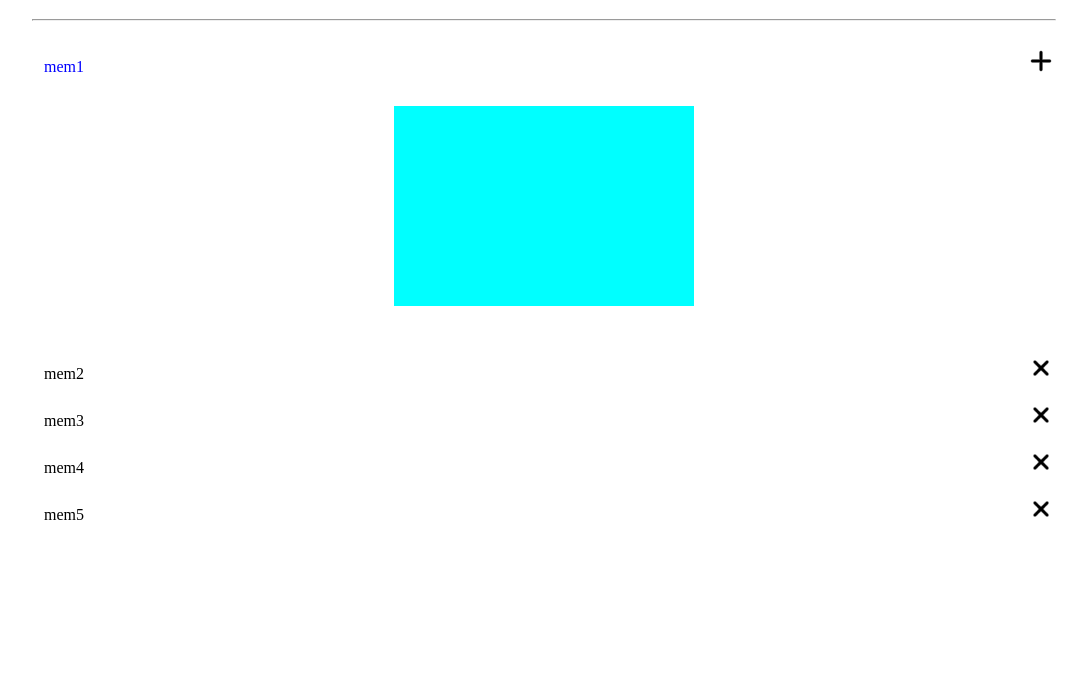
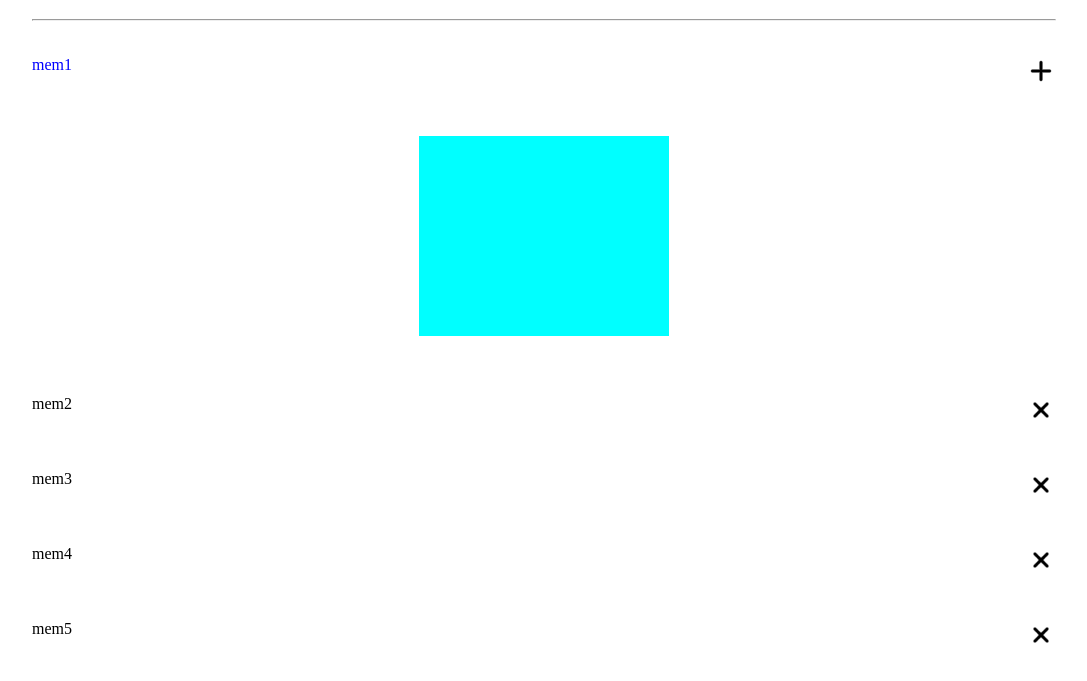
Before and after one commit to Milena83/testRepo, a plain HTML site: page cssBayan/index.html in a window 1280 px wide. Shown: the part 61-742 px from the top of the page, without its empty margins (96-1183 px from the left). Drawn offline with Linux system fonts and the light colour scheme.

Commit message:
fix: change float to flex

```diff
--- a/cssBayan/index.html
+++ b/cssBayan/index.html
@@ -9,36 +9,51 @@
 
 </head>
 <body>
-    <form class="wrap">
+    <form>
         <h1> CSS Bayan</h1>
         <hr>
         <input checked type="radio" id="mem1" name="contact" value="email">
-        <label for="mem1">mem1
-            <img class="icon" width="30" height="30" src="images/icons8-крестик-78.png" alt="icon">
+        <label for="mem1">
+            <div class="wrap">
+                <div>mem1</div>
+                <img class="icon" width="30" height="30" src="images/icons8-крестик-78.png" alt="icon">
+            </div>
             <br>
             <div class="img"><img src="" alt=""></div>
         </label>
         <input type="radio" id="mem2" name="contact" value="email">
-        <label for="mem2">mem2
-            <img class="icon" width="30" height="30" src="images/icons8-крестик-78.png" alt="icon">
+        <label for="mem2">
+            <div class="wrap">
+                <div>mem2</div>
+                <img class="icon" width="30" height="30" src="images/icons8-крестик-78.png" alt="icon">
+             </div>
             <br>
             <div class="img"><img src="" alt=""></div>
         </label>
         <input type="radio" id="mem3" name="contact" value="email">
-        <label for="mem3">mem3
-            <img class="icon" width="30" height="30" src="images/icons8-крестик-78.png" alt="icon">
+        <label for="mem3">
+            <div class="wrap">
+                <div>mem3</div>
+                <img class="icon" width="30" height="30" src="images/icons8-крестик-78.png" alt="icon">
+            </div>
             <br>
             <div class="img"><img src="" alt=""></div>
         </label>
         <input type="radio" id="mem4" name="contact" value="email">
-        <label for="mem4">mem4
-            <img class="icon" width="30" height="30" src="images/icons8-крестик-78.png" alt="icon">
+        <label for="mem4">
+            <div class="wrap">
+                <div>mem4</div>
+                <img class="icon" width="30" height="30" src="images/icons8-крестик-78.png" alt="icon">
+            </div>
             <br>
             <div class="img"><img src="" alt=""></div>
         </label>
         <input type="radio" id="mem5" name="contact" value="email">
-        <label for="mem5">  mem5
-            <img class="icon" width="30" height="30" src="images/icons8-крестик-78.png" alt="icon">
+        <label for="mem5">
+            <div class="wrap">
+                <div>mem5</div>
+                <img class="icon" width="30" height="30" src="images/icons8-крестик-78.png" alt="icon">
+            </div>
             <br>
             <div class="img"><img src="" alt=""></div>
         </label>
--- a/cssBayan/style.css
+++ b/cssBayan/style.css
@@ -11,6 +11,7 @@
 form {
     width: 80vw;
     margin: 0 auto;
+    font-size: 1em;
 }
 
 label {
@@ -19,7 +20,7 @@ label {
 
 input {
     appearance: none;
-    margin-bottom: 40px;
+    margin-bottom: 20px;
 }
 
 
@@ -31,10 +32,10 @@ input:active label {
 
 .img {
     display: none;
-    max-width: 300px;
+    width: 250px;
     height: 200px;
     background-color: aqua;
-    margin: 30px auto 30px;
+    margin: 2rem auto 2rem;
     opacity: 0;
     transition: all 1s;
 
@@ -51,14 +52,13 @@ input:checked + label {
     transition: all 0.5s;
 }
 
-
-.icon {
-   float: right;
-   margin-top: 17px;
-
+.wrap {
+    display: flex;
+    justify-content: space-between;
 }
 
-input:checked + label > .icon {
+
+input:checked + label > .wrap > .icon {
     transform: rotate(-45deg);
     transition: all 1s;
 }
@@ -75,4 +75,9 @@ input:checked + label > .icon {
         animation: show 3s 1;
         animation-fill-mode: forwards;
     }
+
+    input:hover + label > .wrap > .icon {
+        transform: rotate(-45deg);
+        transition: all 1s;
+    }
 }
```
